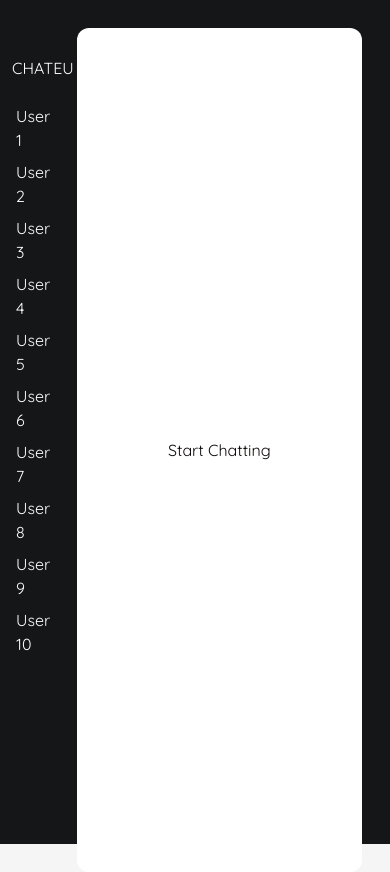
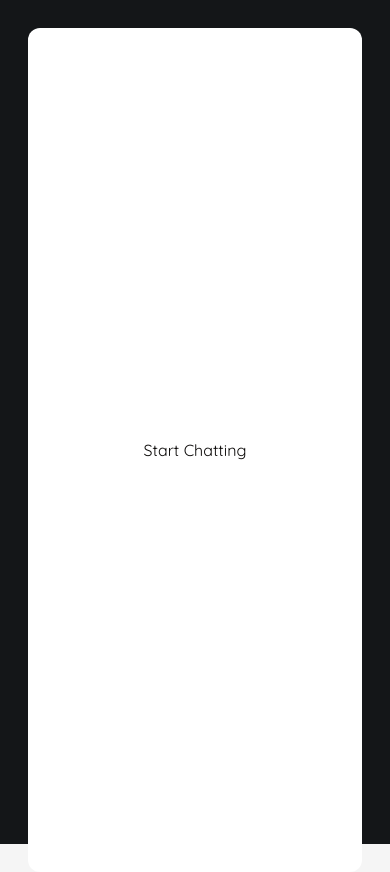
Before and after one commit to russellbanares322/chateu, a Next.js app: page /chats in a window 390 px wide. Built offline with nearby package versions, Linux system fonts and the light colour scheme; what @convex-dev/auth would draw is missing.

Commit message:
style: hide sidedbar in small screen device

```diff
--- a/app/chats/_layout/chat-layout.tsx
+++ b/app/chats/_layout/chat-layout.tsx
@@ -13,11 +13,11 @@ export default function ChatLayout({
       {hasChats && (
         <div className="bg-black h-full grid grid-cols-8 min-h-screen">
           {/* Sidebar */}
-          <div className="col-span-1 w-full h-full">
+          <div className="md:col-span-1 w-full h-full hidden md:block">
             <Sidebar />
           </div>
           {/* Main Content */}
-          <div className="col-span-7 w-full max-h-[900px] h-full">
+          <div className="col-span-8 md:col-span-7 w-full max-h-[900px] h-full">
             <div className="bg-white p-10 m-7 rounded-xl h-full">
               {children}
             </div>
--- a/app/chats/_layout/sidebar.tsx
+++ b/app/chats/_layout/sidebar.tsx
@@ -7,7 +7,6 @@ export default function Sidebar() {
     name: `User ${index + 1}`,
   }));
 
-  // Map real data
   return (
     <div className="py-14 pl-2">
       <h1 className="text-white mb-5 ml-1">CHATEU</h1>
```
